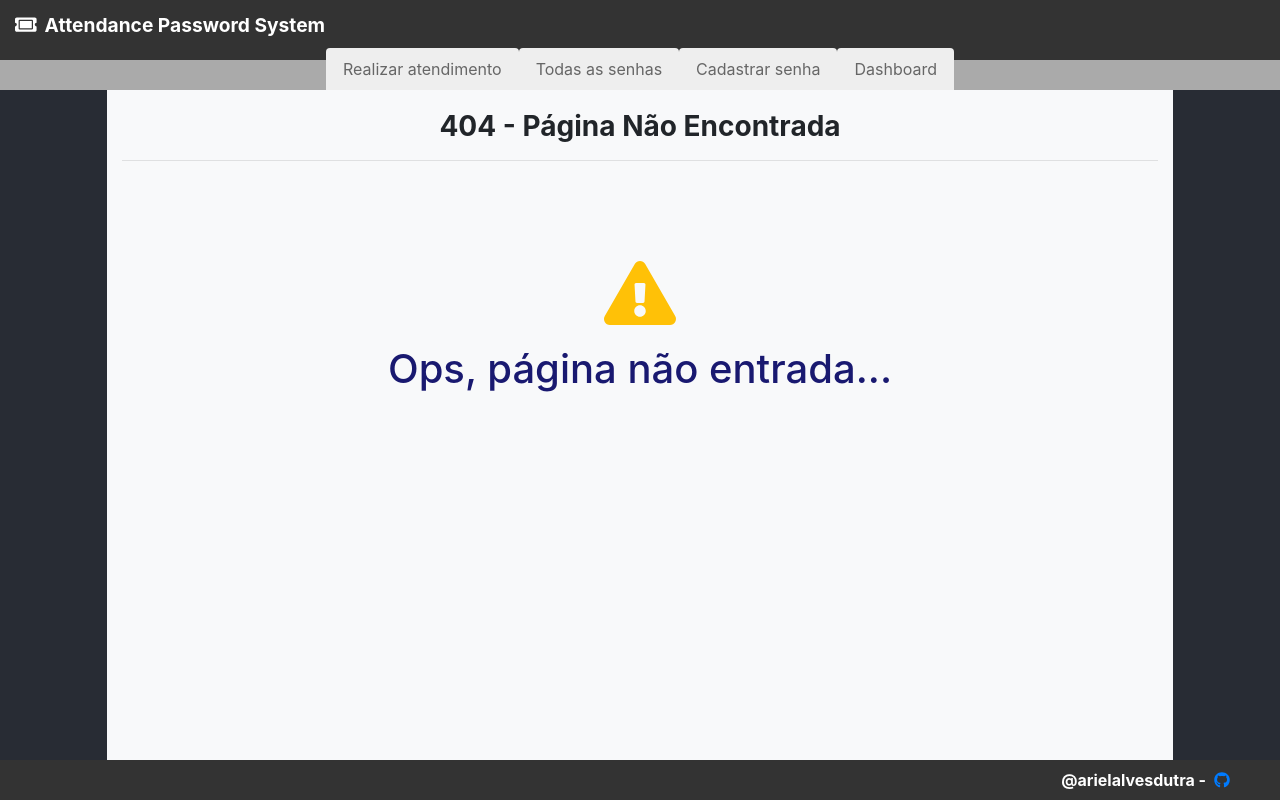
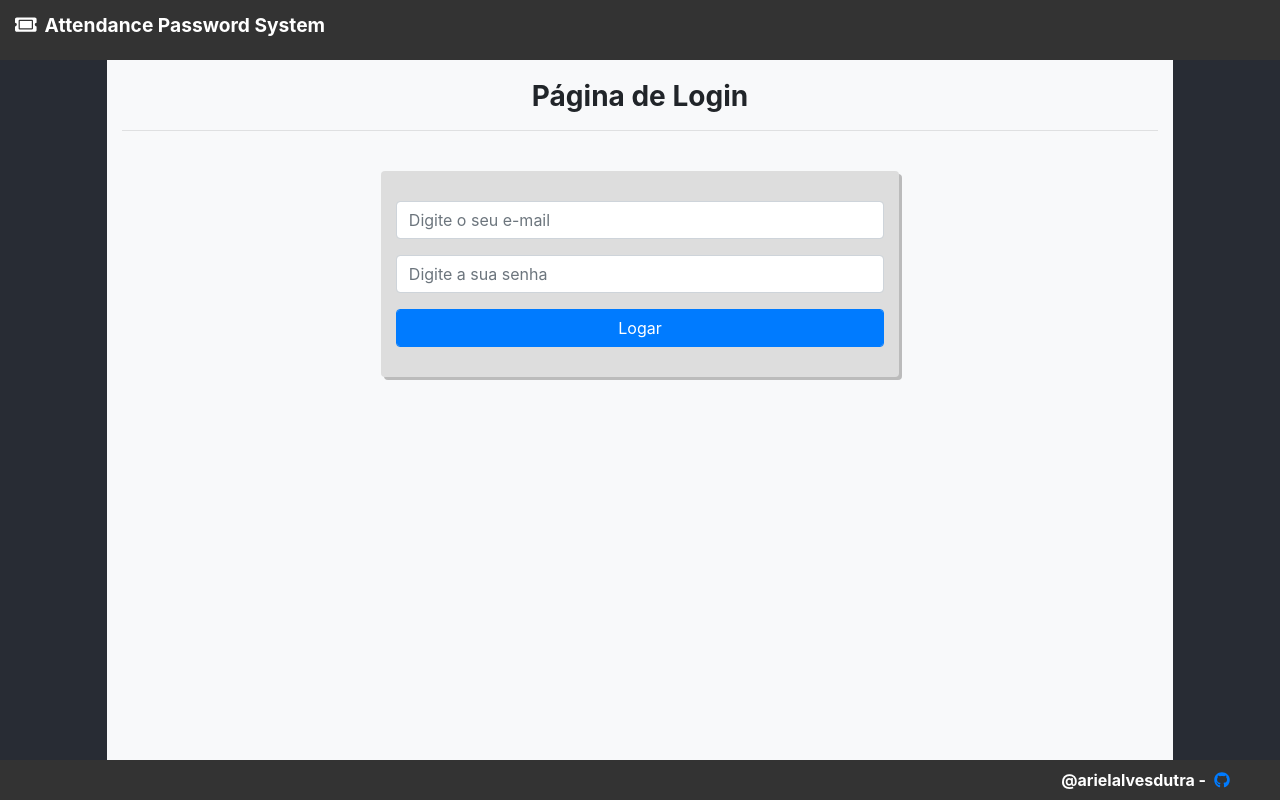
Before and after one commit to arielalvesdutra/attendance-password-system-frontend, a React (Create React App) app: page /login in a window 1280 px wide. Before the commit this address had no page. Built offline with nearby package versions, Linux system fonts and the light colour scheme.

Commit message:
Adiciona login e funcionalidade de autenticação

```diff
--- a/src/App.js
+++ b/src/App.js
@@ -1,24 +1,35 @@
 import React, { Component } from 'react';
-import { BrowserRouter as Router, Route, Switch } from 'react-router-dom'
+import { BrowserRouter as Router, Route, Switch, Redirect } from 'react-router-dom'
 
 import './App.css';
+
+import { isLogged } from './auth'
 
 import AllPasswords from './pages/AllPasswords'
 import Dashboard from './pages/Dashboard'
 import HomePage from './pages/Home'
+import LoginPage from './pages/Login'
 import NotFound from './pages/NotFound'
 import RegisterPassword from './pages/RegisterPassword'
+
+const PrivateRoute = ({ path, component, ...rest }) => (
+
+  isLogged()
+    ? (<Route path={path} component={component} />)
+    : <Redirect to="/login" />
+)
 
 class App extends Component {
   render() {
     return (
       <Router>
         <Switch>
-          <Route exact path="/" component={HomePage} />
-          <Route path="/list-passwords" component={AllPasswords} />
-          <Route path="/dashboard" component={Dashboard} />
-          <Route path="/register-password" component={RegisterPassword} />
-          <Route path="*" component={NotFound} />
+          <PrivateRoute exact path="/" component={HomePage} />
+          <PrivateRoute path="/list-passwords" component={AllPasswords} />
+          <PrivateRoute path="/dashboard" component={Dashboard} />
+          <PrivateRoute path="/register-password" component={RegisterPassword} />
+          <Route path="/login" component={LoginPage} />
+          <PrivateRoute path="*" component={NotFound} />
         </Switch>
       </Router>
     )
--- /dev/null
+++ b/src/auth.js
@@ -0,0 +1,12 @@
+
+const isLogged = () => {
+  if (localStorage.getItem('__aps_data__')) {
+    return true
+  }
+
+  return false
+}
+
+export {
+  isLogged
+}
--- /dev/null
+++ b/src/components/ErrorField.jsx
@@ -0,0 +1,13 @@
+import React from 'react'
+
+export default ({ message }) => {
+  return message
+    ? (
+      <div className="form-row mt-2 text-danger" >
+        <div className="col-12">
+          {message}
+        </div>
+      </div >
+    )
+    : ''
+}
--- /dev/null
+++ b/src/components/FormButton.jsx
@@ -0,0 +1,9 @@
+import React from 'react'
+
+export default ({ type, text }) => (
+  <div className="form-row mt-3">
+    <div className="col-12">
+      <button type={type} className="btn btn-primary form-control">{text}</button>
+    </div>
+  </div>
+)
--- /dev/null
+++ b/src/components/FormField.jsx
@@ -0,0 +1,10 @@
+import React from 'react'
+
+export default ({ type, name, placeholder, mt }) => (
+  <div className={'form-row ' + mt}>
+    <div className="col-12">
+      <input type={type} className="form-control" name={name}
+        placeholder={placeholder} />
+    </div>
+  </div>
+)
--- /dev/null
+++ b/src/components/login/Login.css
@@ -0,0 +1,12 @@
+.Login {
+  margin-top: 40px;
+  display: flex;
+  justify-content: center;
+}
+
+.login-container {
+  background-color: #ddd;
+  border-radius: 4px;
+  box-shadow: 3px 3px #bbb;
+  padding: 30px 30px;
+}
--- /dev/null
+++ b/src/components/login/Login.jsx
@@ -0,0 +1,100 @@
+import React, { Component } from 'react'
+import axios from 'axios'
+
+import ErrorField from '../ErrorField'
+import FormField from '../FormField'
+import FormButton from '../FormButton'
+import { backendUrl } from '../../backend'
+import './Login.css'
+
+export default class Login extends Component {
+
+  state = {
+    errors: {
+      email: null,
+      password: null,
+      requestError: null
+    }
+  }
+
+  handleSubmit = event => {
+    event.preventDefault()
+
+    const data = new FormData(event.target)
+    const email = data.get('email')
+    const password = data.get('password')
+
+    try {
+      this.validateForm({ email, password })
+
+      this.signin({ email, password })
+
+    } catch (error) {
+    }
+  }
+
+  signin = (parameters) => {
+
+    axios.post(`${backendUrl}/signin`, {
+      email: parameters.email,
+      password: parameters.password
+    })
+      .then(response => {
+        localStorage.setItem('__aps_data__', JSON.stringify(response.data))
+
+        window.location.href = '/'
+      })
+      .catch(error => {
+        const errorMessage = error.response.data
+
+        this.setState({
+          ...this.state,
+          errors: {
+            requestError: errorMessage
+          }
+        })
+      })
+  }
+
+  validateForm = values => {
+    let errors = {}
+
+    if (values.email.length <= 0) {
+      errors.email = 'É necessário preencher o e-mail'
+    }
+
+    if (values.password.length <= 0) {
+      errors.password = 'É necessário preencher a senha'
+    }
+
+    this.setState({
+      ...this.state,
+      errors: errors
+    })
+
+    if (Object.keys(errors).length) {
+      throw errors
+    }
+  }
+
+  render() {
+
+    return (
+      <div className="Login">
+        <div className="login-container col-12 col-sm-12 col-md-6">
+          <form onSubmit={this.handleSubmit}>
+            <FormField type="text" placeholder="Digite o seu e-mail" name="email" />
+            <ErrorField message={this.state.errors.email} />
+
+            <FormField type="password" placeholder="Digite a sua senha"
+              name="password" mt="mt-3" />
+            <ErrorField message={this.state.errors.password} />
+
+            <FormButton type="submit" text="Logar" />
+          </form>
+            <ErrorField message={this.state.errors.requestError} />
+        </div>
+      </div>
+    )
+  }
+}
--- /dev/null
+++ b/src/pages/Login.jsx
@@ -0,0 +1,16 @@
+import React from 'react'
+
+import Content from './templates/Content'
+import Footer from './templates/Footer'
+import Header from './templates/Header'
+
+import LoginComponent from '../components/login/Login'
+
+export default props =>
+  <div className="App d-flex flex-column align-items-center justify-content-between">
+    <Header />
+    <Content title="Página de Login">
+      <LoginComponent />
+    </Content>
+    <Footer />
+  </div>
```
